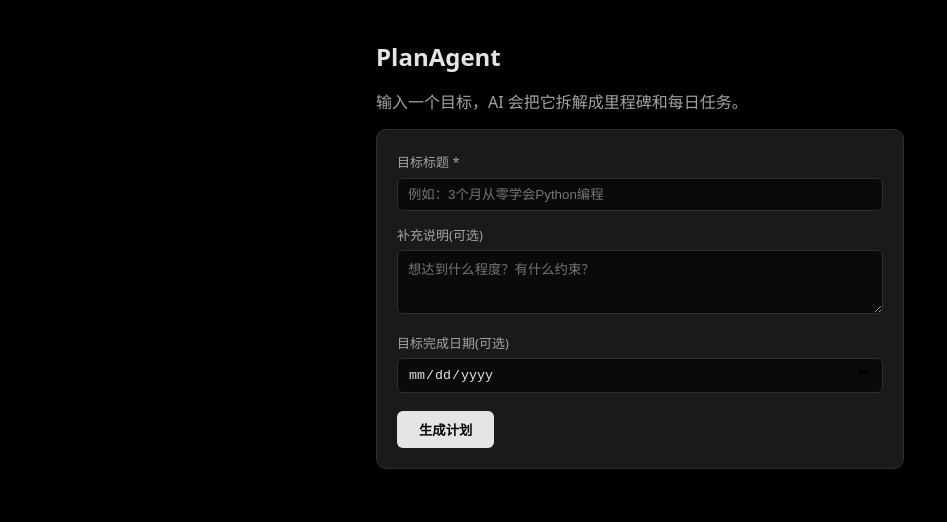
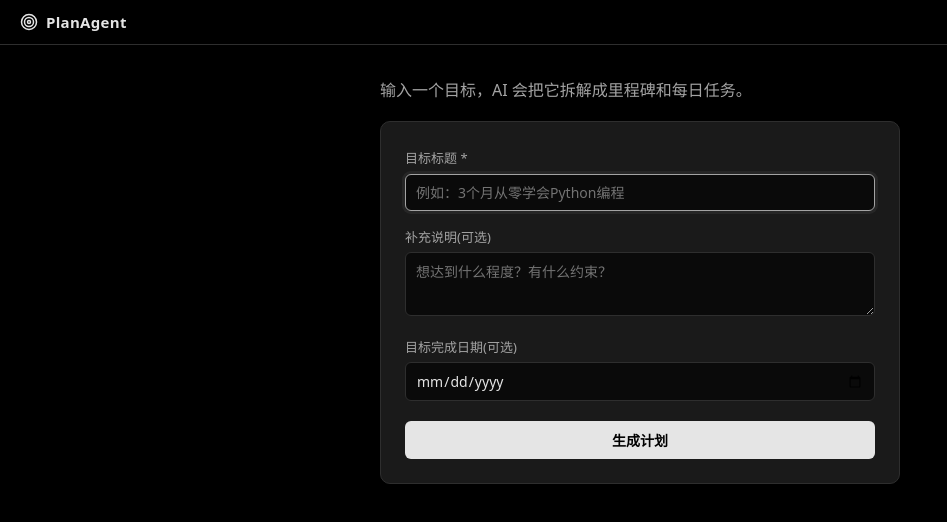
Before and after one commit to 3196973848/daybreak, a React (Vite) app in the folder frontend/: page / in a window 1280 px wide. Shown: the top 522 px of the page, without its empty margins (0-947 px from the left). Built offline with nearby package versions, Linux system fonts and the light colour scheme; no server answers.

Commit message:
feat: enhance frontend interaction with hover/active states, icons, topbar, and animations

```diff
--- /dev/null
+++ b/frontend/src/components/TopBar.tsx
@@ -0,0 +1,25 @@
+import type { ReactNode } from 'react'
+import { Link } from 'react-router-dom'
+import { IconArrowLeft, IconTarget } from './icons'
+
+export function TopBar({
+  title, backTo, actions,
+}: { title?: string; backTo?: string; actions?: ReactNode }) {
+  return (
+    <nav className="topbar">
+      <Link to="/" className="topbar-brand">
+        <IconTarget size={18} />
+        <span>PlanAgent</span>
+      </Link>
+      {title && <span className="topbar-title">{title}</span>}
+      <div className="topbar-spacer" />
+      {backTo && (
+        <Link to={backTo} className="btn-ghost">
+          <IconArrowLeft size={14} />
+          返回
+        </Link>
+      )}
+      {actions}
+    </nav>
+  )
+}
--- a/frontend/src/components/VerificationModal.tsx
+++ b/frontend/src/components/VerificationModal.tsx
@@ -3,6 +3,7 @@ import { api } from '../api/client'
 import type {
   DeliverContentDTO, TaskDTO, TestContentDTO, VerificationResult,
 } from '../types'
+import { IconX } from './icons'
 
 export function VerificationModal({
   task, onClose, onVerified,
@@ -51,7 +52,7 @@ export function VerificationModal({
       <div className="card" style={{ padding: 20, width: 460, maxHeight: '80vh', overflow: 'auto' }} onClick={(e) => e.stopPropagation()}>
         <div style={{ display: 'flex', justifyContent: 'space-between', alignItems: 'center' }}>
           <strong>检验 · {task.title}</strong>
-          <button className="btn-ghost" onClick={onClose}>✕</button>
+          <button className="btn-ghost btn-icon" onClick={onClose} aria-label="关闭"><IconX size={14} /></button>
         </div>
         <p className="faint" style={{ fontSize: 12, margin: '6px 0 14px' }}>
           {mode === 'test' ? '测试模式 · 答对 70% 即通过' : '交付模式 · 提交成果描述，评审是否达标'}
--- /dev/null
+++ b/frontend/src/components/icons.tsx
@@ -0,0 +1,106 @@
+import type { ReactNode } from 'react'
+
+function Svg({ children, size = 16 }: { children: ReactNode; size?: number }) {
+  return (
+    <svg
+      width={size}
+      height={size}
+      viewBox="0 0 24 24"
+      fill="none"
+      stroke="currentColor"
+      strokeWidth={2}
+      strokeLinecap="round"
+      strokeLinejoin="round"
+      aria-hidden="true"
+    >
+      {children}
+    </svg>
+  )
+}
+
+export function IconArrowLeft({ size }: { size?: number }) {
+  return (
+    <Svg size={size}>
+      <path d="M19 12H5" />
+      <path d="M12 19l-7-7 7-7" />
+    </Svg>
+  )
+}
+
+export function IconArrowRight({ size }: { size?: number }) {
+  return (
+    <Svg size={size}>
+      <path d="M5 12h14" />
+      <path d="M12 5l7 7-7 7" />
+    </Svg>
+  )
+}
+
+export function IconTrash({ size }: { size?: number }) {
+  return (
+    <Svg size={size}>
+      <path d="M3 6h18" />
+      <path d="M19 6v14a2 2 0 01-2 2H7a2 2 0 01-2-2V6" />
+      <path d="M8 6V4a2 2 0 012-2h4a2 2 0 012 2v2" />
+      <path d="M10 11v6" />
+      <path d="M14 11v6" />
+    </Svg>
+  )
+}
+
+export function IconCheck({ size }: { size?: number }) {
+  return (
+    <Svg size={size}>
+      <path d="M20 6L9 17l-5-5" />
+    </Svg>
+  )
+}
+
+export function IconX({ size }: { size?: number }) {
+  return (
+    <Svg size={size}>
+      <path d="M18 6L6 18" />
+      <path d="M6 6l12 12" />
+    </Svg>
+  )
+}
+
+export function IconCalendar({ size }: { size?: number }) {
+  return (
+    <Svg size={size}>
+      <rect x="3" y="4" width="18" height="18" rx="2" />
+      <path d="M16 2v4" />
+      <path d="M8 2v4" />
+      <path d="M3 10h18" />
+    </Svg>
+  )
+}
+
+export function IconClipboard({ size }: { size?: number }) {
+  return (
+    <Svg size={size}>
+      <path d="M16 4h2a2 2 0 012 2v14a2 2 0 01-2 2H6a2 2 0 01-2-2V6a2 2 0 012-2h2" />
+      <rect x="8" y="2" width="8" height="4" rx="1" />
+      <path d="M9 12h6" />
+      <path d="M9 16h6" />
+    </Svg>
+  )
+}
+
+export function IconChevronDown({ size }: { size?: number }) {
+  return (
+    <Svg size={size}>
+      <path d="M6 9l6 6 6-6" />
+    </Svg>
+  )
+}
+
+export function IconTarget({ size }: { size?: number }) {
+  return (
+    <Svg size={size}>
+      <circle cx="12" cy="12" r="10" />
+      <circle cx="12" cy="12" r="6" />
+      <circle cx="12" cy="12" r="2" />
+    </Svg>
+  )
+}
--- a/frontend/src/index.css
+++ b/frontend/src/index.css
@@ -1,59 +1,205 @@
 :root {
   --bg: #000000;
   --card: #1a1a1a;
+  --card-hover: #202020;
   --border: #2e2e2e;
+  --border-hover: #3a3a3a;
   --accent: #e5e5e5;
   --text: #e5e5e5;
   --text-dim: #a3a3a3;
   --text-faint: #737373;
+  --danger: #f87171;
+  --radius: 10px;
+  --radius-sm: 6px;
+  --transition: 150ms ease;
 }
 
 * { box-sizing: border-box; }
+
+html, body { height: 100%; }
 
 body {
   margin: 0;
   background: var(--bg);
   color: var(--text);
   font-family: system-ui, -apple-system, "PingFang SC", "Microsoft YaHei", sans-serif;
+  -webkit-font-smoothing: antialiased;
 }
 
 a { color: inherit; text-decoration: none; }
+button { cursor: pointer; font-family: inherit; }
 
-button { cursor: pointer; }
-
+/* ---------- 卡片 ---------- */
 .card {
   background: var(--card);
   border: 1px solid var(--border);
-  border-radius: 10px;
+  border-radius: var(--radius);
+  transition: border-color var(--transition), background var(--transition), transform var(--transition), box-shadow var(--transition);
 }
 
+/* ---------- 按钮 ---------- */
 .btn {
   background: var(--accent);
   color: #000;
   border: none;
-  border-radius: 6px;
+  border-radius: var(--radius-sm);
   padding: 9px 22px;
   font-weight: 600;
+  font-size: 14px;
+  display: inline-flex;
+  align-items: center;
+  justify-content: center;
+  gap: 8px;
+  transition: background var(--transition), transform var(--transition), box-shadow var(--transition), opacity var(--transition);
 }
 
+.btn:hover:not(:disabled) {
+  background: #ffffff;
+  transform: translateY(-1px);
+  box-shadow: 0 4px 16px rgba(229, 229, 229, 0.15);
+}
+
+.btn:active:not(:disabled) { transform: translateY(0) scale(0.98); }
+.btn:focus-visible { outline: 2px solid var(--accent); outline-offset: 2px; }
 .btn:disabled { opacity: 0.5; cursor: not-allowed; }
 
 .btn-ghost {
   background: var(--card);
   color: var(--text-dim);
   border: 1px solid var(--border);
-  border-radius: 6px;
+  border-radius: var(--radius-sm);
   padding: 4px 10px;
+  display: inline-flex;
+  align-items: center;
+  justify-content: center;
+  gap: 6px;
+  transition: color var(--transition), border-color var(--transition), background var(--transition), transform var(--transition);
 }
 
+.btn-ghost:hover:not(:disabled) {
+  color: var(--text);
+  border-color: var(--border-hover);
+  background: var(--card-hover);
+}
+
+.btn-ghost:active:not(:disabled) { transform: scale(0.97); }
+.btn-ghost:focus-visible { outline: 2px solid var(--text-dim); outline-offset: 2px; }
+.btn-ghost:disabled { opacity: 0.5; cursor: not-allowed; }
+
+/* 图标按钮:正方形、居中图标 */
+.btn-icon {
+  width: 30px;
+  height: 30px;
+  padding: 0;
+  border-radius: var(--radius-sm);
+  display: inline-flex;
+  align-items: center;
+  justify-content: center;
+}
+
+.btn-danger:hover:not(:disabled) {
+  color: var(--danger);
+  border-color: rgba(248, 113, 113, 0.4);
+}
+
+/* ---------- 输入 ---------- */
 .input {
   width: 100%;
   background: #0a0a0a;
   border: 1px solid var(--border);
-  border-radius: 6px;
+  border-radius: var(--radius-sm);
   padding: 8px 10px;
   color: var(--text);
+  font-family: inherit;
+  font-size: 14px;
+  transition: border-color var(--transition), box-shadow var(--transition), background var(--transition);
 }
 
+.input:focus {
+  outline: none;
+  border-color: var(--text-dim);
+  box-shadow: 0 0 0 3px rgba(229, 229, 229, 0.06);
+}
+
+.input::placeholder { color: var(--text-faint); }
+
+/* ---------- 顶部导航栏 ---------- */
+.topbar {
+  position: sticky;
+  top: 0;
+  z-index: 40;
+  display: flex;
+  align-items: center;
+  gap: 12px;
+  padding: 12px 20px;
+  background: rgba(0, 0, 0, 0.85);
+  backdrop-filter: blur(8px);
+  border-bottom: 1px solid var(--border);
+}
+
+.topbar-brand {
+  display: flex;
+  align-items: center;
+  gap: 8px;
+  font-weight: 700;
+  font-size: 15px;
+  letter-spacing: 0.3px;
+}
+
+.topbar-title {
+  color: var(--text-dim);
+  font-size: 13px;
+  overflow: hidden;
+  text-overflow: ellipsis;
+  white-space: nowrap;
+}
+
+.topbar-spacer { flex: 1; }
+
+/* ---------- 工具类 ---------- */
 .dim { color: var(--text-dim); }
 .faint { color: var(--text-faint); }
+.error-text { color: var(--danger); font-size: 13px; }
+
+/* 页面容器 */
+.page {
+  max-width: 760px;
+  margin: 0 auto;
+  padding: 24px 20px 48px;
+}
+
+.page-narrow { max-width: 560px; }
+
+/* 勾选圆点动画 */
+.circle-dot {
+  width: 18px;
+  height: 18px;
+  border-radius: 50%;
+  flex-shrink: 0;
+  border: 2px solid var(--text-faint);
+  display: inline-flex;
+  align-items: center;
+  justify-content: center;
+  transition: background var(--transition), border-color var(--transition), transform var(--transition);
+}
+
+.circle-dot.done {
+  background: var(--accent);
+  border-color: var(--accent);
+  color: #000;
+}
+
+.circle-dot:hover { border-color: var(--text-dim); transform: scale(1.08); }
+
+/* 列表项 hover */
+.row-hover { transition: background var(--transition), border-color var(--transition); }
+.row-hover:hover { background: var(--card-hover); border-color: var(--border-hover); }
+
+/* 里程碑展开动画 */
+.collapse {
+  display: grid;
+  grid-template-rows: 0fr;
+  transition: grid-template-rows 200ms ease;
+}
+.collapse.open { grid-template-rows: 1fr; }
+.collapse > div { overflow: hidden; }
--- a/frontend/src/pages/GoalInput.tsx
+++ b/frontend/src/pages/GoalInput.tsx
@@ -3,6 +3,7 @@ import { useNavigate } from 'react-router-dom'
 import { api } from '../api/client'
 import type { GoalDTO } from '../types'
 import { GoalList } from '../components/GoalList'
+import { TopBar } from '../components/TopBar'
 
 export function GoalInput() {
   const navigate = useNavigate()
@@ -36,33 +37,37 @@ export function GoalInput() {
   }
 
   return (
-    <div style={{ maxWidth: 560, margin: '40px auto', padding: '0 16px' }}>
-      <h1 style={{ fontSize: 24 }}>PlanAgent</h1>
-      <p className="dim">输入一个目标，AI 会把它拆解成里程碑和每日任务。</p>
+    <>
+      <TopBar />
+      <div className="page page-narrow">
+        <p className="dim" style={{ marginTop: 8 }}>
+          输入一个目标，AI 会把它拆解成里程碑和每日任务。
+        </p>
 
-      <form className="card" style={{ padding: 20, marginTop: 16 }} onSubmit={onSubmit}>
+        <form className="card" style={{ padding: 24, marginTop: 20 }} onSubmit={onSubmit}>
           <label className="dim" style={{ fontSize: 13 }}>目标标题 *</label>
           <input
             className="input" style={{ marginTop: 6 }}
             value={title}
             onChange={(e) => setTitle(e.target.value)}
             placeholder="例如：3个月从零学会Python编程"
+            autoFocus
           />
-        <label className="dim" style={{ fontSize: 13, display: 'block', marginTop: 14 }}>补充说明(可选)</label>
+          <label className="dim" style={{ fontSize: 13, display: 'block', marginTop: 16 }}>补充说明(可选)</label>
           <textarea
             className="input" style={{ marginTop: 6, minHeight: 64 }}
             value={description}
             onChange={(e) => setDescription(e.target.value)}
             placeholder="想达到什么程度？有什么约束？"
           />
-        <label className="dim" style={{ fontSize: 13, display: 'block', marginTop: 14 }}>目标完成日期(可选)</label>
+          <label className="dim" style={{ fontSize: 13, display: 'block', marginTop: 16 }}>目标完成日期(可选)</label>
           <input
             type="date" className="input" style={{ marginTop: 6 }}
             value={targetDate}
             onChange={(e) => setTargetDate(e.target.value)}
           />
-        {error && <p style={{ color: '#f87171', fontSize: 13, marginTop: 10 }}>{error}</p>}
-        <button className="btn" disabled={loading} style={{ marginTop: 18 }}>
+          {error && <p className="error-text" style={{ marginTop: 12 }}>{error}</p>}
+          <button className="btn" disabled={loading} style={{ marginTop: 20, width: '100%' }}>
             {loading ? 'AI 正在拆解计划…' : '生成计划'}
           </button>
         </form>
@@ -79,5 +84,6 @@ export function GoalInput() {
           }}
         />
       </div>
+    </>
   )
 }
```
Also changed, not shown: frontend/src/components/GoalList.tsx (+26 -5 lines), frontend/src/pages/DailyTasks.tsx (+24 -20 lines), frontend/src/pages/PlanOverview.tsx (+35 -16 lines). Lines whose indentation alone changed are shown as unchanged.
